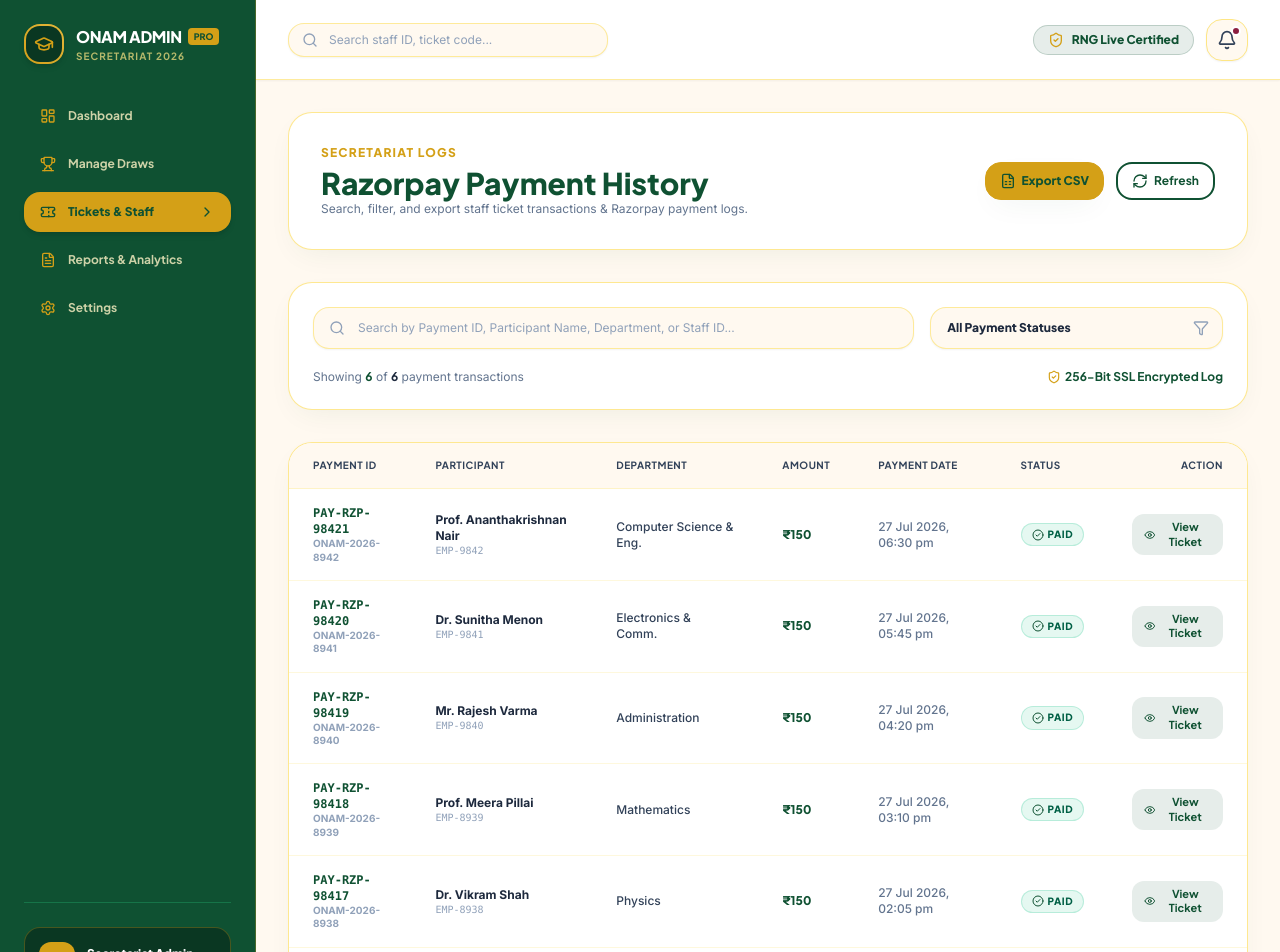
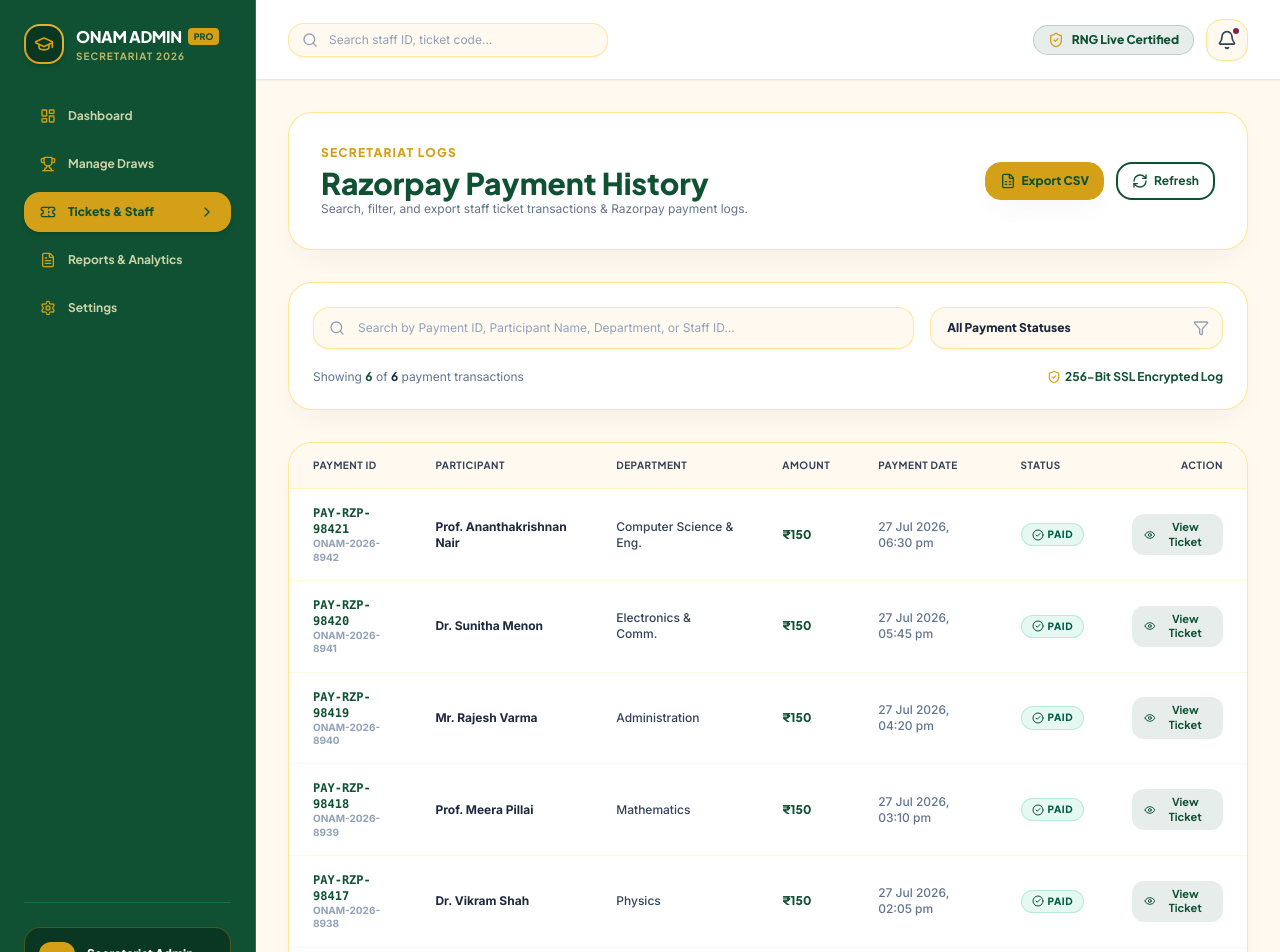
Before and after one commit to Ziyan-mp/onam_website, a React (Vite) app: page /admin/tickets in a window 1280 px wide. Shown: the top 952 px of the page. Built offline with nearby package versions, Linux system fonts and the light colour scheme.

Commit message:
Refined Onam Lucky Draw UI and branding

```diff
--- a/src/admin/AdminSettings.jsx
+++ b/src/admin/AdminSettings.jsx
@@ -36,7 +36,7 @@ export const AdminSettings = ({ className }) => {
     formState: { errors },
   } = useForm({
     defaultValues: {
-      collegeName: 'Government Engineering College Union',
+      collegeName: 'College of Engineering Vadakara',
       themePreset: 'kasavu-gold-emerald',
       razorpayKeyId: 'rzp_live_98420ONAM2026',
       razorpayKeySecret: 'w89420onamsecretkey2026',
@@ -105,7 +105,7 @@ export const AdminSettings = ({ className }) => {
             {/* College Name */}
             <Input
               label="College Institution Name *"
-              placeholder="e.g. Government Engineering College Union"
+              placeholder="e.g. College of Engineering Vadakara"
               leftIcon={Building2}
               error={errors.collegeName?.message}
               {...register('collegeName', { required: 'College Name is required' })}
--- a/src/admin/ManageTickets.jsx
+++ b/src/admin/ManageTickets.jsx
@@ -36,7 +36,6 @@ export const ManageTickets = ({ className }) => {
       ticketNumber: '8942',
       participantName: 'Prof. Ananthakrishnan Nair',
       department: 'Computer Science & Eng.',
-      employeeId: 'EMP-9842',
       amount: 150,
       date: '2026-07-27T18:30:00',
       status: 'PAID',
@@ -46,7 +45,6 @@ export const ManageTickets = ({ className }) => {
       ticketNumber: '8941',
       participantName: 'Dr. Sunitha Menon',
       department: 'Electronics & Comm.',
-      employeeId: 'EMP-9841',
       amount: 150,
       date: '2026-07-27T17:45:00',
       status: 'PAID',
@@ -56,7 +54,6 @@ export const ManageTickets = ({ className }) => {
       ticketNumber: '8940',
       participantName: 'Mr. Rajesh Varma',
       department: 'Administration',
-      employeeId: 'EMP-9840',
       amount: 150,
       date: '2026-07-27T16:20:00',
       status: 'PAID',
@@ -66,7 +63,6 @@ export const ManageTickets = ({ className }) => {
       ticketNumber: '8939',
       participantName: 'Prof. Meera Pillai',
       department: 'Mathematics',
-      employeeId: 'EMP-8939',
       amount: 150,
       date: '2026-07-27T15:10:00',
       status: 'PAID',
@@ -76,7 +72,6 @@ export const ManageTickets = ({ className }) => {
       ticketNumber: '8938',
       participantName: 'Dr. Vikram Shah',
       department: 'Physics',
-      employeeId: 'EMP-8938',
       amount: 150,
       date: '2026-07-27T14:05:00',
       status: 'PAID',
@@ -86,7 +81,6 @@ export const ManageTickets = ({ className }) => {
       ticketNumber: '8937',
       participantName: 'Prof. Lakshmi R.',
       department: 'Chemistry',
-      employeeId: 'EMP-8937',
       amount: 150,
       date: '2026-07-27T13:20:00',
       status: 'PAID',
@@ -99,7 +93,6 @@ export const ManageTickets = ({ className }) => {
       item.paymentId.toLowerCase().includes(searchTerm.toLowerCase()) ||
       item.participantName.toLowerCase().includes(searchTerm.toLowerCase()) ||
       item.department.toLowerCase().includes(searchTerm.toLowerCase()) ||
-      item.employeeId.toLowerCase().includes(searchTerm.toLowerCase()) ||
       formatTicketId(item.ticketNumber).toLowerCase().includes(searchTerm.toLowerCase());
 
     const matchesStatus = selectedStatus === 'ALL' || item.status === selectedStatus;
@@ -109,10 +102,10 @@ export const ManageTickets = ({ className }) => {
 
   // CSV Export Handler
   const exportCSV = () => {
-    const headers = ['Payment ID,Ticket Code,Participant Name,Department,Employee ID,Amount (INR),Payment Date,Status'];
+    const headers = ['Payment ID,Ticket Code,Participant Name,Department,Amount (INR),Payment Date,Status'];
     const rows = filteredPayments.map(
       (p) =>
-        `"${p.paymentId}","${formatTicketId(p.ticketNumber)}","${p.participantName}","${p.department}","${p.employeeId}",${p.amount},"${formatDate(p.date)}","${p.status}"`
+        `"${p.paymentId}","${formatTicketId(p.ticketNumber)}","${p.participantName}","${p.department}",${p.amount},"${formatDate(p.date)}","${p.status}"`
     );
 
     const csvContent = 'data:text/csv;charset=utf-8,' + [headers, ...rows].join('\n');
@@ -142,7 +135,6 @@ export const ManageTickets = ({ className }) => {
               ticketNumber={activeModalTicket.ticketNumber}
               participantName={activeModalTicket.participantName}
               department={activeModalTicket.department}
-              employeeId={activeModalTicket.employeeId}
               paymentId={activeModalTicket.paymentId}
               amount={activeModalTicket.amount}
               drawDate={activeModalTicket.date}
@@ -253,11 +245,8 @@ export const ManageTickets = ({ className }) => {
                     </td>
 
                     {/* Participant */}
-                    <td className="px-6 py-4">
-                      <div className="flex flex-col">
-                        <span className="font-bold text-slate-800">{row.participantName}</span>
-                        <span className="text-[10px] text-slate-400 font-mono">{row.employeeId}</span>
-                      </div>
+                    <td className="px-6 py-4 font-bold text-slate-800">
+                      {row.participantName}
                     </td>
 
                     {/* Department */}
--- a/src/components/FAQ/FAQ.jsx
+++ b/src/components/FAQ/FAQ.jsx
@@ -93,7 +93,7 @@ export const FAQ = ({ className }) => {
     {
       question: 'Can I participate multiple times by purchasing more than 1 ticket?',
       answer:
-        'Yes! Staff members can purchase multiple ₹150 tickets to increase their chances of winning. Each ticket carries a unique ticket number registered under your Employee ID.',
+        'Yes! Staff members can purchase multiple ₹150 tickets to increase their chances of winning. Each ticket carries a unique ticket number registered under your name.',
     },
   ];
 
--- a/src/components/Footer/Footer.jsx
+++ b/src/components/Footer/Footer.jsx
@@ -95,7 +95,7 @@ export const Footer = ({ className }) => {
             <ul className="space-y-3 text-xs font-sans text-amber-100/80">
               <li className="flex items-start gap-2.5">
                 <MapPin className="w-4 h-4 text-[#D4A017] shrink-0 mt-0.5" />
-                <span>College Union Secretariat, Kerala</span>
+                <span>College of Engineering Vadakara</span>
               </li>
               <li className="flex items-center gap-2.5">
                 <Phone className="w-4 h-4 text-[#D4A017] shrink-0" />
@@ -138,7 +138,7 @@ export const Footer = ({ className }) => {
         <div className="pt-8 border-t border-[#167448] flex flex-col sm:flex-row items-center justify-between gap-4 text-xs text-amber-200/70 font-sans">
           <p>© 2026 Onam Lucky Draw Secretariat. All rights reserved.</p>
           <p className="flex items-center gap-1">
-            Crafted with <Heart className="w-3.5 h-3.5 text-[#8B1E3F] fill-[#8B1E3F] inline" /> for College Union Onam 2026
+            Crafted with <Heart className="w-3.5 h-3.5 text-[#8B1E3F] fill-[#8B1E3F] inline" /> for College of Engineering Vadakara Onam 2026
           </p>
         </div>
       </div>
--- a/src/components/Hero/Hero.jsx
+++ b/src/components/Hero/Hero.jsx
@@ -46,7 +46,7 @@ export const Hero = ({ className }) => {
             {/* Top Festive Badge */}
             <motion.div variants={itemVariants} className="inline-flex items-center gap-2.5 px-4 py-2 rounded-full bg-[#0F5132]/10 border border-[#0F5132]/25 text-[#0F5132] text-xs font-extrabold uppercase tracking-widest font-heading shadow-xs">
               <Sparkles className="w-4 h-4 text-[#D4A017] animate-spin" />
-              <span>COLLEGE UNION OFFICIAL FESTIVAL EVENT</span>
+              <span>COLLEGE OF ENGINEERING VADAKARA</span>
             </motion.div>
 
             {/* Main Heading */}
@@ -124,7 +124,7 @@ export const Hero = ({ className }) => {
                       <Star className="w-5 h-5 fill-[#D4A017]" />
                     </div>
                     <div>
-                      <span className="text-xs font-bold text-slate-800 block font-heading">Thiruvonam 2026</span>
+                      <span className="text-xs font-bold text-slate-800 block font-heading">Onam Lucky Draw 2026</span>
                       <span className="text-[10px] text-slate-500 font-semibold font-sans">Live Staff Draw</span>
                     </div>
                   </div>
--- a/src/components/LuckyDrawAnimation/LuckyDrawAnimation.jsx
+++ b/src/components/LuckyDrawAnimation/LuckyDrawAnimation.jsx
@@ -26,12 +26,12 @@ export const LuckyDrawAnimation = ({
   const [finalWinner, setFinalWinner] = useState(null);
 
   const sampleParticipants = [
-    { ticket: '8942', name: 'Prof. Ananthakrishnan Nair', dept: 'Computer Science & Engineering', empId: 'EMP-9842', prize: '1st Grand Bumper: 1 Sovereign Gold + ₹50,000 Cash' },
-    { ticket: '8941', name: 'Dr. Sunitha Menon', dept: 'Electronics & Communication', empId: 'EMP-9841', prize: '2nd Prize: Half Sovereign Gold + ₹25,000 Cash' },
-    { ticket: '8940', name: 'Mr. Rajesh Varma', dept: 'Administration', empId: 'EMP-9840', prize: '3rd Prize: ₹15,000 Cash Reward' },
-    { ticket: '8939', name: 'Prof. Meera Pillai', dept: 'Mathematics', empId: 'EMP-8939', prize: 'Consolation Prize: ₹5,000 Cash Reward' },
-    { ticket: '8938', name: 'Dr. Vikram Shah', dept: 'Physics', empId: 'EMP-8938', prize: 'Consolation Prize: ₹5,000 Cash Reward' },
-    { ticket: '8937', name: 'Prof. Lakshmi R.', dept: 'Chemistry', empId: 'EMP-8937', prize: 'Consolation Prize: ₹5,000 Cash Reward' },
+    { ticket: '8942', name: 'Prof. Ananthakrishnan Nair', dept: 'Computer Science & Engineering', prize: '1st Grand Bumper: 1 Sovereign Gold + ₹50,000 Cash' },
+    { ticket: '8941', name: 'Dr. Sunitha Menon', dept: 'Electronics & Communication', prize: '2nd Prize: Half Sovereign Gold + ₹25,000 Cash' },
+    { ticket: '8940', name: 'Mr. Rajesh Varma', dept: 'Administration', prize: '3rd Prize: ₹15,000 Cash Reward' },
+    { ticket: '8939', name: 'Prof. Meera Pillai', dept: 'Mathematics', prize: 'Consolation Prize: ₹5,000 Cash Reward' },
+    { ticket: '8938', name: 'Dr. Vikram Shah', dept: 'Physics', prize: 'Consolation Prize: ₹5,000 Cash Reward' },
+    { ticket: '8937', name: 'Prof. Lakshmi R.', dept: 'Chemistry', prize: 'Consolation Prize: ₹5,000 Cash Reward' },
   ];
 
   // Animated Falling Flower Petals Array (30 Petals)
@@ -284,10 +284,8 @@ export const LuckyDrawAnimation = ({
                 <h3 className="text-2xl sm:text-3xl font-black text-[#0F5132] font-heading">
                   {finalWinner.name}
                 </h3>
-                <div className="flex justify-center gap-4 text-xs text-slate-600 font-sans pt-1">
+                <div className="text-xs text-slate-600 font-sans pt-1">
                   <span><strong>Dept:</strong> {finalWinner.dept}</span>
-                  <span>•</span>
-                  <span><strong>Emp ID:</strong> {finalWinner.empId}</span>
                 </div>
               </div>
 
--- a/src/components/Navbar/Navbar.jsx
+++ b/src/components/Navbar/Navbar.jsx
@@ -64,7 +64,7 @@ export const Navbar = ({ className }) => {
               </span>
             </div>
             <span className="text-[10px] font-extrabold text-slate-600 dark:text-amber-200/70 tracking-widest uppercase font-heading">
-              COLLEGE UNION DRAW
+              COLLEGE OF ENGINEERING VADAKARA
             </span>
           </div>
         </a>
--- a/src/components/Ticket/Ticket.jsx
+++ b/src/components/Ticket/Ticket.jsx
@@ -12,7 +12,6 @@ export const Ticket = ({
   ticketNumber = '8942',
   participantName = 'Prof. Ananthakrishnan Nair',
   department = 'Computer Science & Engineering',
-  employeeId = 'EMP-9842',
   paymentId = 'PAY-RZP-89420',
   amount = 150,
   drawDate = '2026-08-28T17:00:00+05:30',
@@ -62,7 +61,7 @@ export const Ticket = ({
               </div>
               <div>
                 <span className="text-xs font-black uppercase text-slate-500 tracking-widest block font-heading">
-                  COLLEGE UNION SECRETARIAT
+                  COLLEGE OF ENGINEERING VADAKARA
                 </span>
                 <h3 className="text-lg sm:text-xl font-black text-[#0F5132] font-heading leading-tight">
                   Onam Lucky Draw 2026
@@ -101,8 +100,8 @@ export const Ticket = ({
             </div>
           </div>
 
-          {/* Grid 6 Passenger Info Details */}
-          <div className="grid grid-cols-2 sm:grid-cols-3 gap-4 text-xs font-sans">
+          {/* Grid 5 Passenger Info Details */}
+          <div className="grid grid-cols-2 sm:grid-cols-5 gap-3 text-xs font-sans">
             <div className="p-3 rounded-xl bg-slate-50 border border-slate-200/80">
               <span className="text-slate-500 text-[10px] font-bold uppercase tracking-wider block font-heading">
                 PASSENGER / HOLDER
@@ -115,13 +114,6 @@ export const Ticket = ({
                 DEPARTMENT
               </span>
               <span className="font-extrabold text-slate-800 mt-0.5 block truncate">{department}</span>
-            </div>
-
-            <div className="p-3 rounded-xl bg-slate-50 border border-slate-200/80">
-              <span className="text-slate-500 text-[10px] font-bold uppercase tracking-wider block font-heading">
-                EMPLOYEE ID
-              </span>
-              <span className="font-extrabold text-[#0F5132] mt-0.5 block font-mono">{employeeId}</span>
             </div>
 
             <div className="p-3 rounded-xl bg-slate-50 border border-slate-200/80">
--- a/src/components/TicketVerification/TicketVerification.jsx
+++ b/src/components/TicketVerification/TicketVerification.jsx
@@ -29,7 +29,6 @@ export const TicketVerification = ({ className }) => {
     ticketNumber: '8942',
     participantName: 'Prof. Ananthakrishnan Nair',
     department: 'Computer Science & Engineering',
-    employeeId: 'EMP-9842',
     phone: '9876543210',
     email: 'staff@college.edu.in',
     paymentId: 'PAY-RZP-98420',
@@ -55,7 +54,6 @@ export const TicketVerification = ({ className }) => {
         ticketNumber: searchCode.replace(/\D/g, '') || '8942',
         participantName: 'Prof. Ananthakrishnan Nair',
         department: 'Computer Science & Engineering',
-        employeeId: 'EMP-9842',
         phone: '9876543210',
         email: 'staff@college.edu.in',
         paymentId: 'PAY-RZP-98420',
@@ -174,18 +172,6 @@ export const TicketVerification = ({ className }) => {
                   </div>
 
                   <div className="p-4 rounded-2xl bg-[#FFF9F0] border border-amber-100/90 flex items-start gap-3">
-                    <IdCard className="w-5 h-5 text-[#0F5132] shrink-0 mt-0.5" />
-                    <div>
-                      <span className="text-slate-500 text-[10px] font-bold uppercase tracking-wider block font-heading">
-                        Employee Registration ID
-                      </span>
-                      <span className="font-mono font-extrabold text-[#0F5132] text-sm block mt-0.5">
-                        {verifiedResult.employeeId}
-                      </span>
-                    </div>
-                  </div>
-
-                  <div className="p-4 rounded-2xl bg-[#FFF9F0] border border-amber-100/90 flex items-start gap-3">
                     <CreditCard className="w-5 h-5 text-[#0F5132] shrink-0 mt-0.5" />
                     <div>
                       <span className="text-slate-500 text-[10px] font-bold uppercase tracking-wider block font-heading">
```
Also changed, not shown: src/components/RegistrationForm/RegistrationForm.jsx (+0 -19 lines), public/onam_hero_illustration.jpg.
